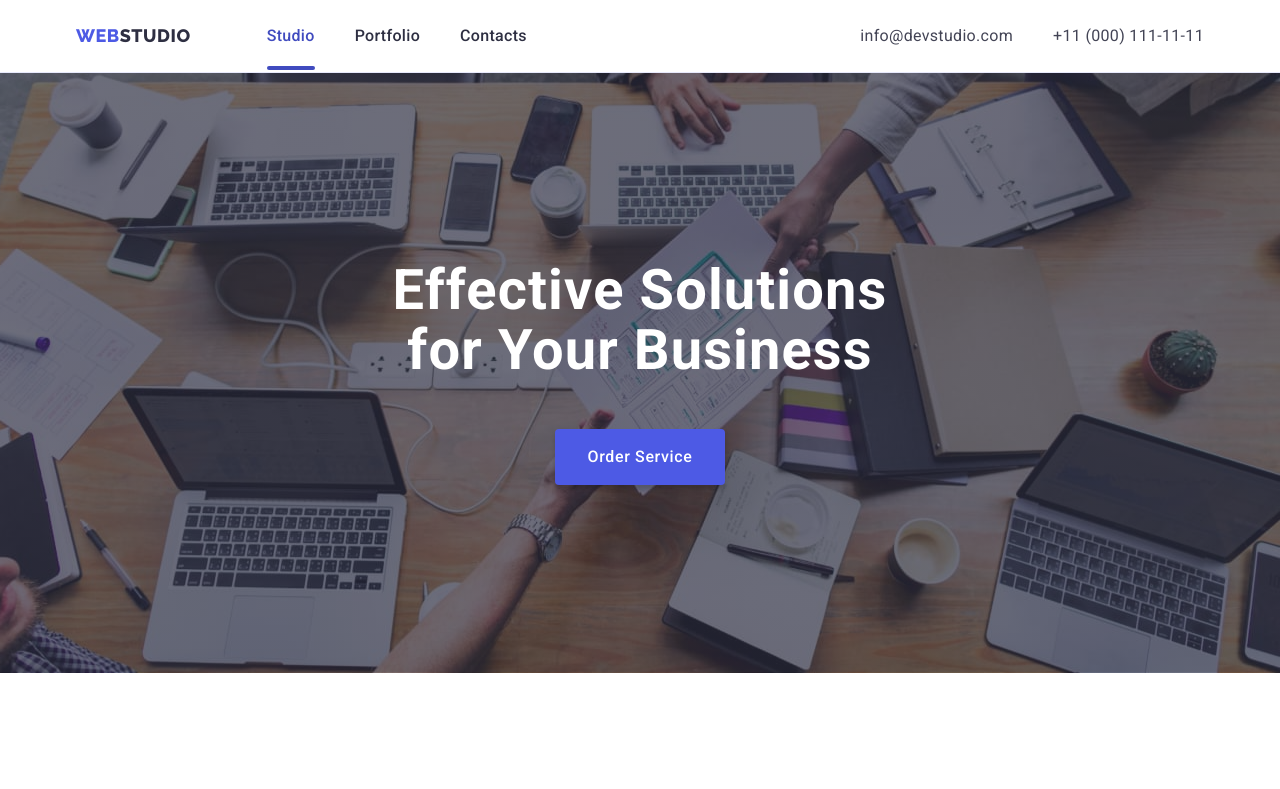
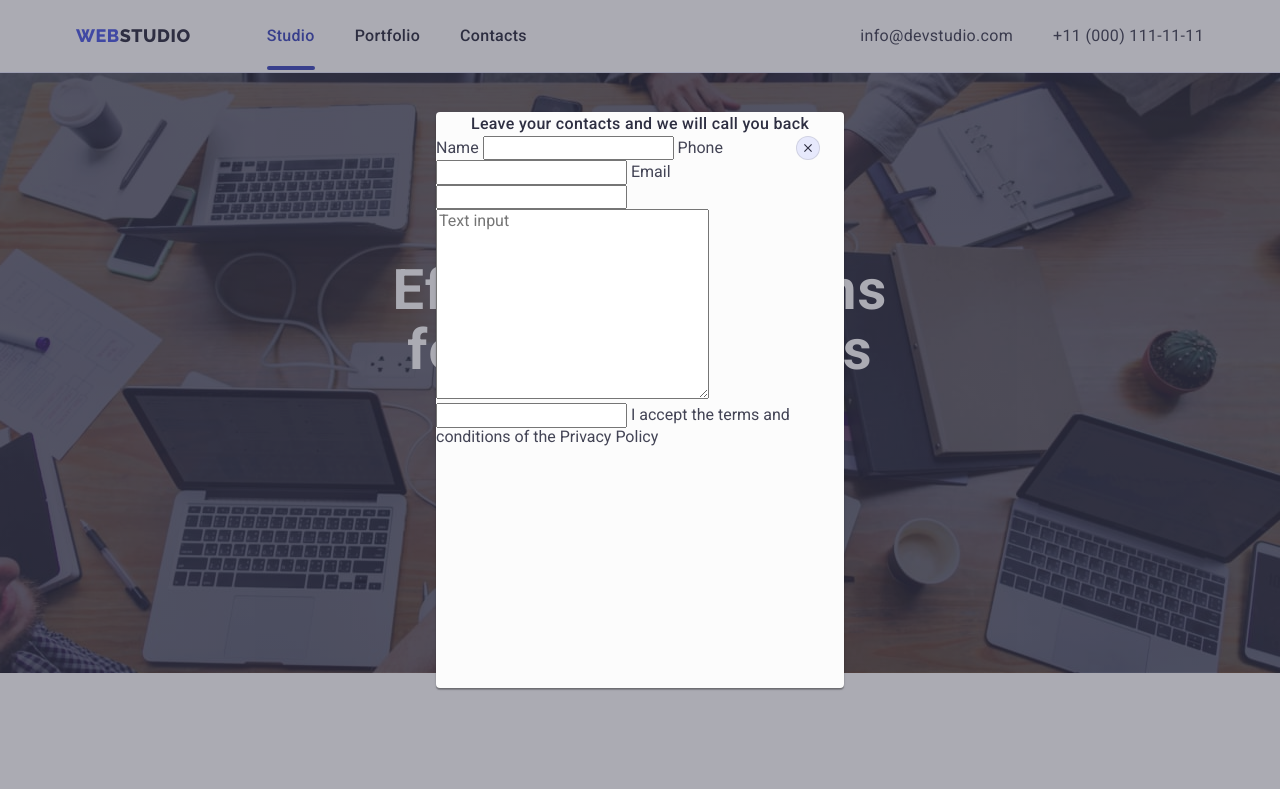
Before and after one commit to AVasilaki/goit-markup-hw-06, a plain HTML site: page index.html in a window 1280 px wide. Shown: the top 789 px of the page. Drawn offline with nearby package versions, Linux system fonts and the light colour scheme.

Commit message:
modal form

```diff
--- a/css/styles.css
+++ b/css/styles.css
@@ -635,3 +635,12 @@ img {
   transition: fill var(--o-transition);
   fill: currentColor;
 }
+.modal-info {
+  font-weight: 500;
+  font-size: 16px;
+  line-height: 1.5;
+  text-align: center;
+  letter-spacing: 0.02em;
+  /* NAVY BLUE */
+  color: var(--nav-link-color);
+}
--- a/index.html
+++ b/index.html
@@ -443,13 +443,41 @@
         </div>
       </div>
     </footer>
-    <div class="backdrop is-hidden" data-modal>
+    <div class="backdrop is-hi" data-modal>
       <div class="modal">
         <button type="button" class="button modal-close-btn" data-modal-close>
           <svg class="modal-close-btn-icon" width="8" height="8">
             <use href="./images/icons.svg#icon-close"></use>
           </svg>
         </button>
+        <form class="modal-form">
+          <p class="modal-info">
+            Leave your contacts and we will call you back
+          </p>
+          <label class="modal-input-field"
+            ><span class="modal-input-name">Name</span>
+            <input type="text" class="modal-input" />
+          </label>
+          <label class="modal-input-field"
+            ><span class="modal-input-name">Phone</span>
+            <input type="text" class="modal-input" /> </label
+          ><label class="modal-input-field"
+            ><span class="modal-input-name">Email</span>
+            <input type="text" class="modal-input" />
+          </label>
+          <textarea
+            class="modal-form-message"
+            placeholder="Text input"
+            name=""
+            id=""
+            cols="30"
+            rows="10"
+          ></textarea>
+          <input id="user-policy" type="text" class="modal-form-chek" />
+          <label for="user-policy" class="modal-form-desc">
+            I accept the terms and conditions of the Privacy Policy
+          </label>
+        </form>
       </div>
     </div>
     <script src="./js/modal.js"></script>
```
